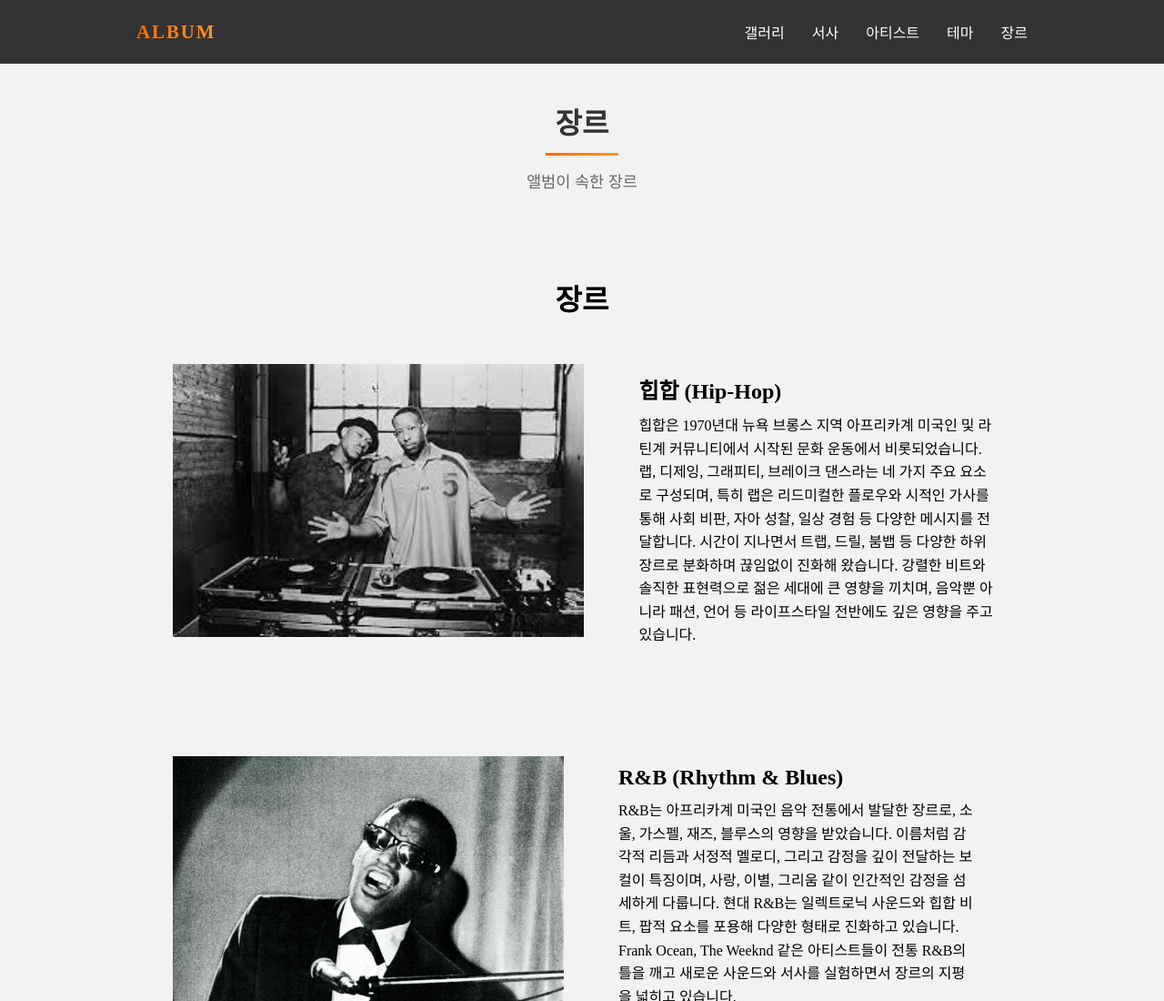
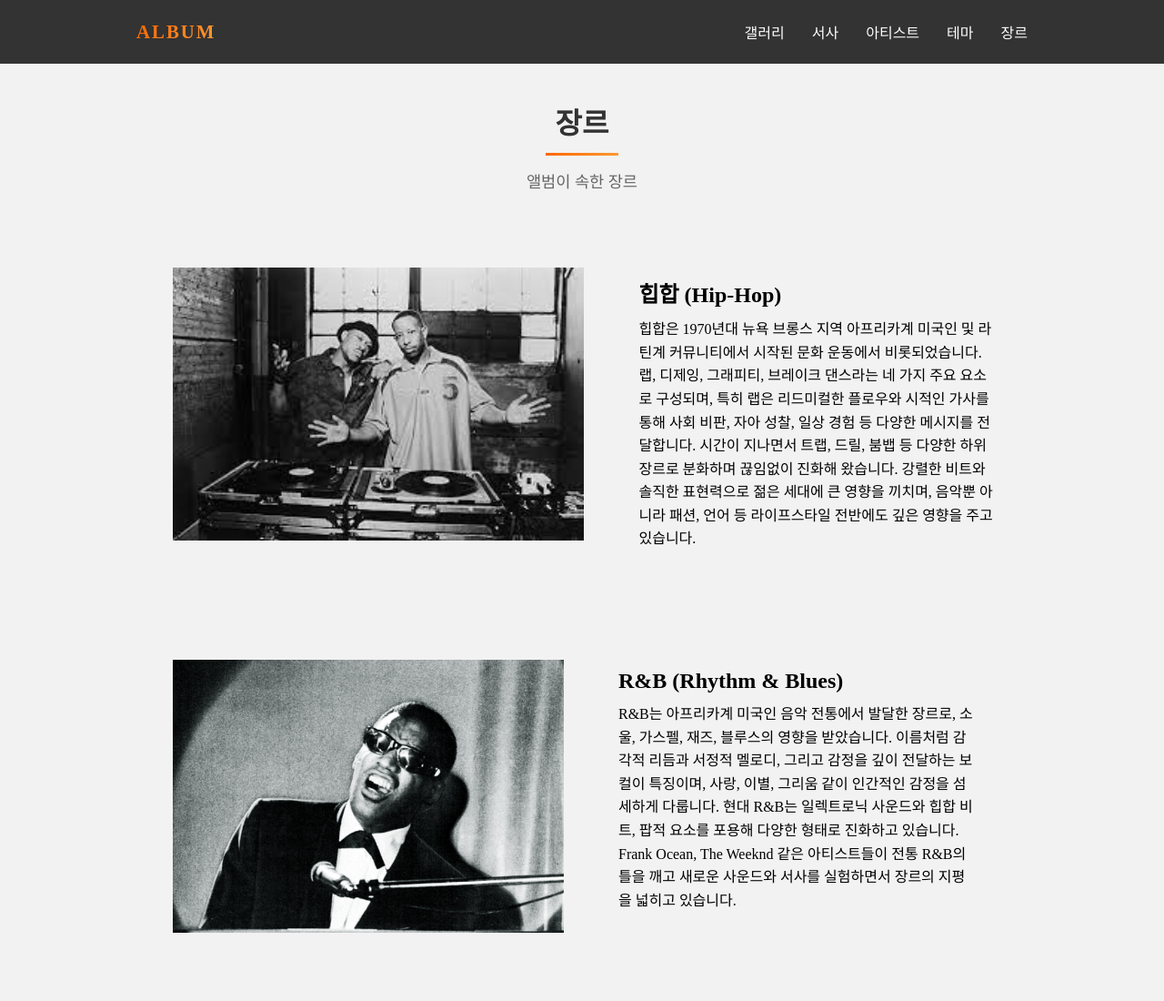
Before and after one commit to jimin061120-boop/jimin061120-boop.github.io, a plain HTML site: page genre.html in a window 1280 px wide. Shown: the top 1100 px of the page at 91% size. Drawn offline with Linux system fonts and the light colour scheme.

Commit message:
Update genre.html

```diff
--- a/genre.html
+++ b/genre.html
@@ -240,7 +240,6 @@
 <!-- 가운데 내용 컨테이너 : 150px 좌우 여백, 8단 그리드 -->
 <div class="container">
   <!-- 타이틀 (전체 8칸 차지) -->
-  <h2 class="title">장르</h2>
 
   <!-- 첫 번째 장르 섹션 -->
   <div class="content-wrapper">
```
